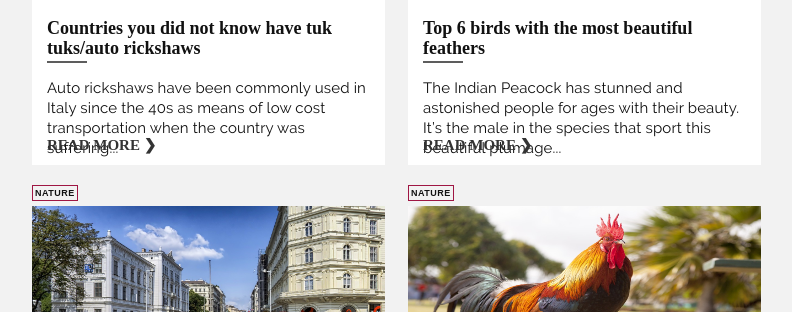
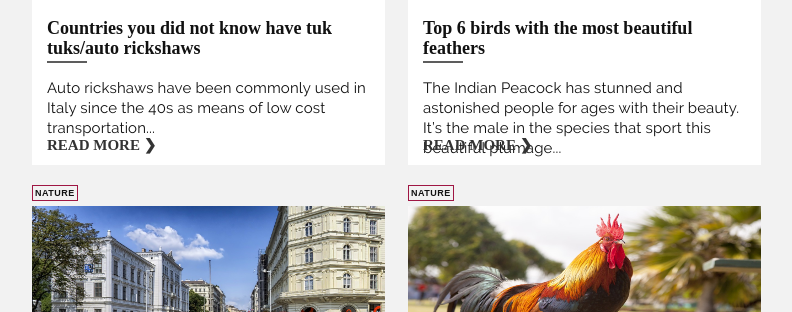
Before and after one commit to sherlifelix/blog, a Jekyll site: the page built from index.html, in a window 1280 px wide and 900 px high, scrolled down 1928 px, cut to the strip 181-900 px from the top of the window. Shown: the top 312 px of the strip, without its empty margins (55-847 px from the left). Built offline with Jekyll 4.4.1, drawn with Linux system fonts in a browser that asks for light colours.

Commit message:
Update 2018-10-28-countries-you-did-not-know-have-tuk-tuks-auto-rickshaws.md

```diff
--- a/_posts/2018-10-28-countries-you-did-not-know-have-tuk-tuks-auto-rickshaws.md
+++ b/_posts/2018-10-28-countries-you-did-not-know-have-tuk-tuks-auto-rickshaws.md
@@ -8,7 +8,7 @@ title: Countries you did not know have tuk tuks/auto  rickshaws
 blog_category: LifeStyle
 description: >-
   Auto rickshaws have been commonly used in Italy since the 40s as means of low
-  cost transportation when the country was suffering...
+  cost transportation...
 ---
 ## Italy
 ![apecar-980557_1280.jpg]({{site.baseurl}}/assets/img/Rickshaw/apecar-980557_1280.jpg)
```
